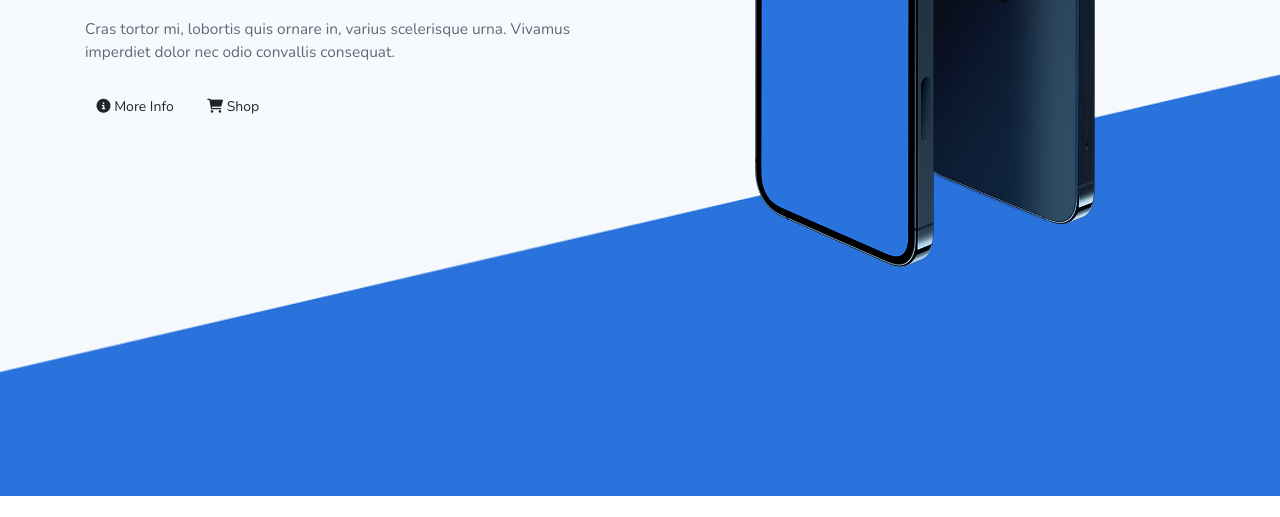
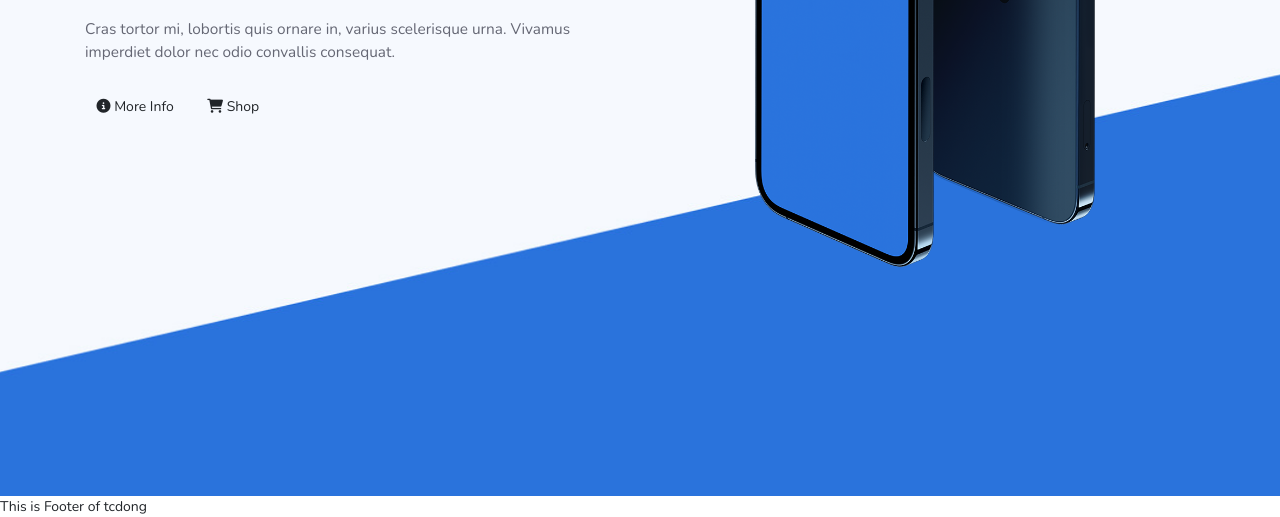
Before and after one commit to mar30th/fe74_cyberphone, a plain HTML site: page index.html in a window 1280 px wide. Shown: the part 494-1011 px from the top of the page. Before the commit the page ends 990 px from the top, so only its background shows below. Drawn offline with nearby package versions, Linux system fonts and the light colour scheme.

Commit message:
footer by tcdong

```diff
--- a/index.html
+++ b/index.html
@@ -106,6 +106,8 @@
       </div>
     </section>
 
+    <footer>This is Footer of tcdong</footer>
+
     <!-- Optional JavaScript -->
     <!-- jQuery first, then Popper.js, then Bootstrap JS -->
     <script
```
